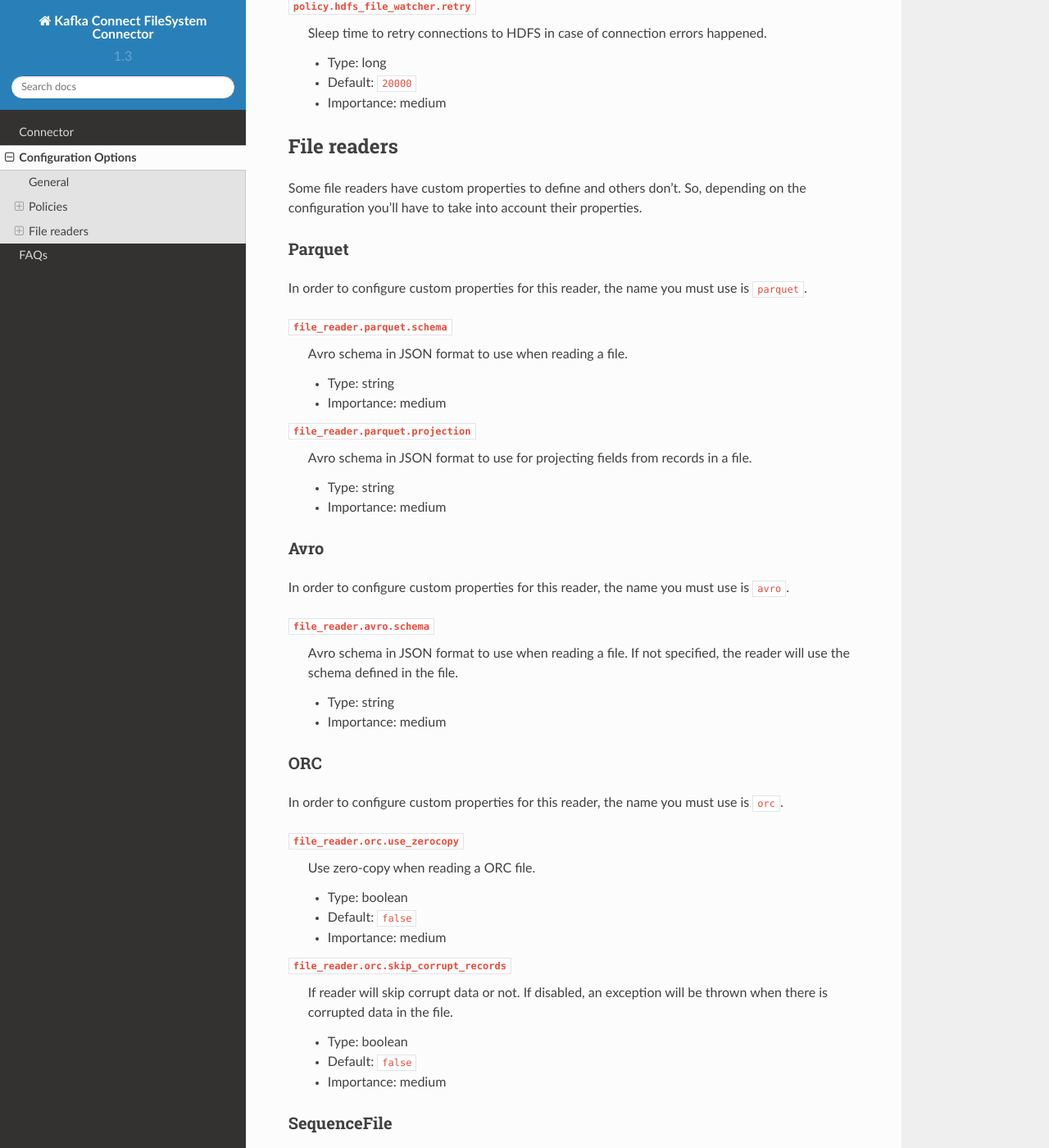
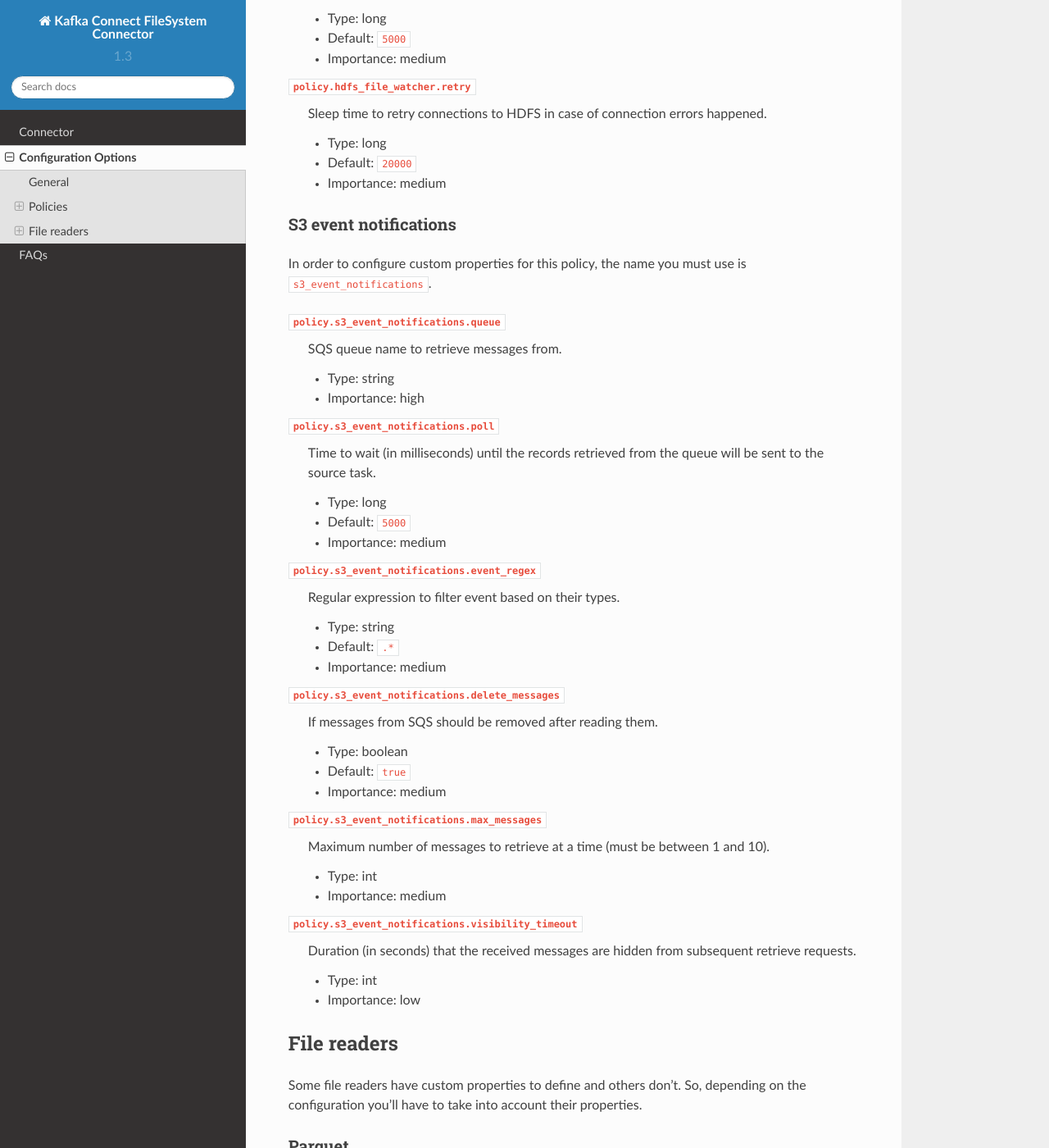
Before and after one commit to mmolimar/kafka-connect-fs, a Sphinx documentation site: the page built from docs/source/config_options.rst, in a window 1280 px wide and 1400 px high, scrolled down 4964 px. Shown: the whole window at 82% size. Built offline with Sphinx 7.4.7 and the Read the Docs theme 2.0.0, drawn with Linux system fonts in a browser that asks for light colours; some of the changed text lies outside the part shown.

Commit message:
Adding documentation for the S3 event notifications policy

```diff
--- a/docs/source/config_options.rst
+++ b/docs/source/config_options.rst
@@ -57,7 +57,9 @@ General config properties for this connector.
   If you want to ingest data from S3, you can add credentials with:
   ``policy.fs.fs.s3a.access.key=<ACCESS_KEY>``
   and
-  ``policy.fs.fs.s3a.secret.key=<SECRET_KEY>``
+  ``policy.fs.fs.s3a.secret.key=<SECRET_KEY>``.
+  Also, in case you want to configure a custom credentials provider, you should use:
+  ``policy.fs.fs.s3a.aws.credentials.provider=<class which extends from com.amazonaws.auth.AWSCredentialsProvider>``
 
 ``topic``
   Topic in which copy data to.
@@ -224,7 +226,7 @@ HDFS file watcher
 In order to configure custom properties for this policy, the name you must use is ``hdfs_file_watcher``.
 
 ``policy.hdfs_file_watcher.poll``
-  Time to wait until the records retrieved from the file watcher will be sent to the source task.
+  Time to wait (in milliseconds) until the records retrieved from the file watcher will be sent to the source task.
 
   * Type: long
   * Default: ``5000``
@@ -236,6 +238,52 @@ In order to configure custom properties for this policy, the name you must use i
   * Type: long
   * Default: ``20000``
   * Importance: medium
+
+.. _config_options-policies-s3events:
+
+S3 event notifications
+--------------------------------------------
+
+In order to configure custom properties for this policy, the name you must use is ``s3_event_notifications``.
+
+``policy.s3_event_notifications.queue``
+  SQS queue name to retrieve messages from.
+
+  * Type: string
+  * Importance: high
+
+``policy.s3_event_notifications.poll``
+  Time to wait (in milliseconds) until the records retrieved from the queue will be sent to the source task.
+
+  * Type: long
+  * Default: ``5000``
+  * Importance: medium
+
+``policy.s3_event_notifications.event_regex``
+  Regular expression to filter event based on their types.
+
+  * Type: string
+  * Default: ``.*``
+  * Importance: medium
+
+``policy.s3_event_notifications.delete_messages``
+  If messages from SQS should be removed after reading them.
+
+  * Type: boolean
+  * Default: ``true``
+  * Importance: medium
+
+``policy.s3_event_notifications.max_messages``
+  Maximum number of messages to retrieve at a time (must be between 1 and 10).
+
+  * Type: int
+  * Importance: medium
+
+``policy.s3_event_notifications.visibility_timeout``
+  Duration (in seconds) that the received messages are hidden from subsequent retrieve requests.
+
+  * Type: int
+  * Importance: low
 
 .. _config_options-filereaders:
 
```
Also changed, not shown: docs/source/policies.rst (+12 -0 lines).
